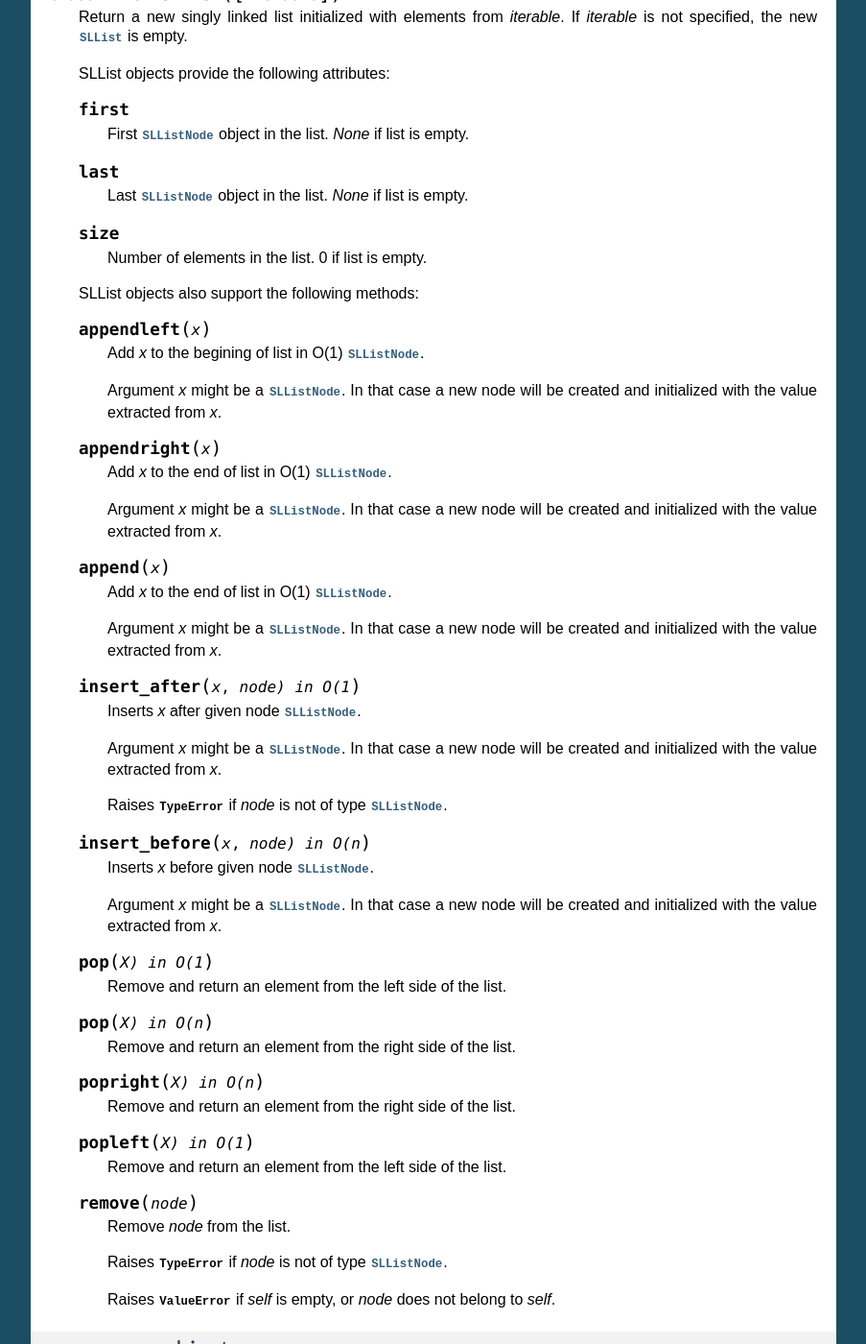
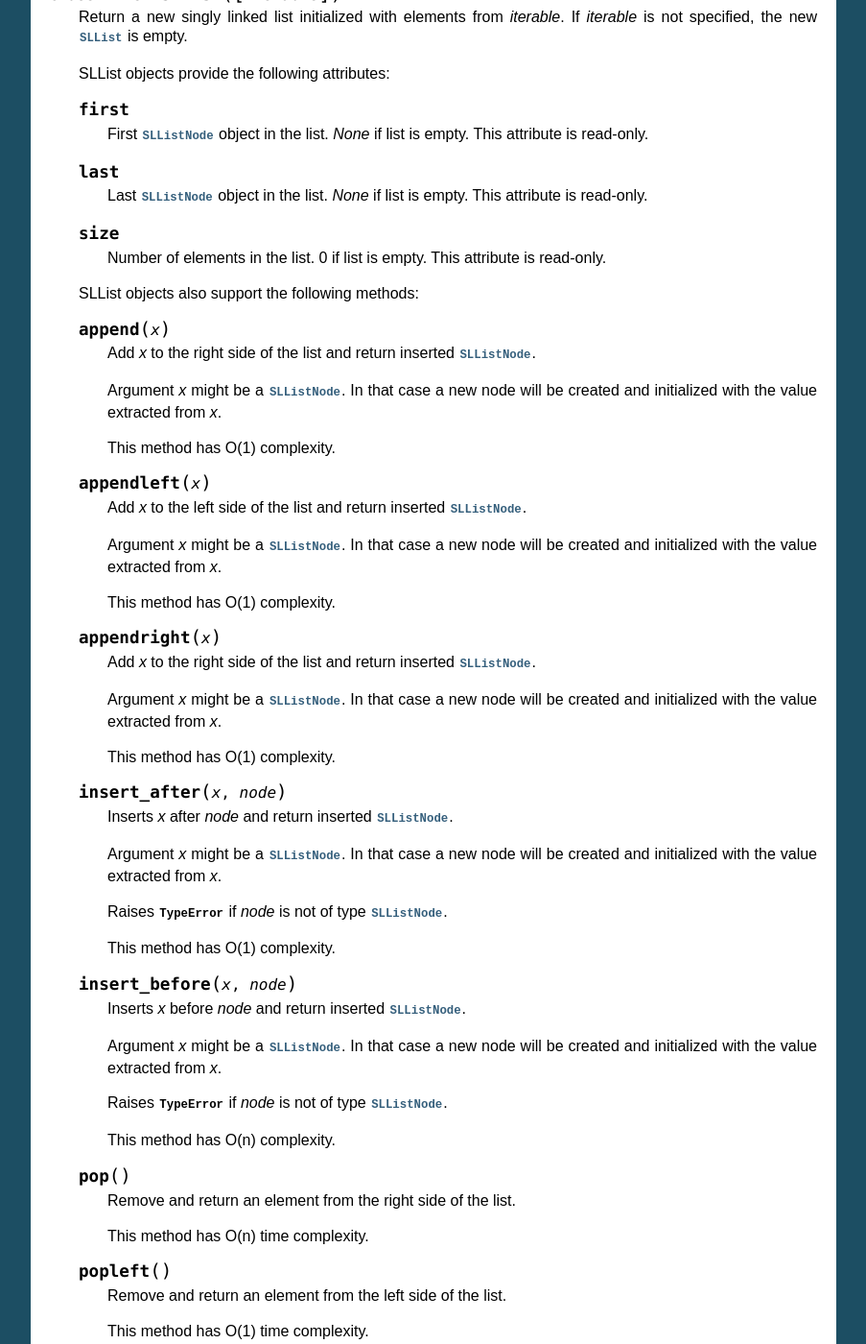
Before and after one commit to ajakubek/python-llist, a Sphinx documentation site: the page built from docs/index.rst, in a window 1280 px wide and 1400 px high, scrolled down 4233 px. Shown: the whole window at 96% size, without its empty margins (198-1101 px from the left). Built offline with Sphinx 7.4.7, drawn with Linux system fonts in a browser that asks for light colours; some of the changed text lies outside the part shown.

Commit message:
Extended documentation for some methods

```diff
--- a/docs/index.rst
+++ b/docs/index.rst
@@ -34,16 +34,20 @@ recently accessed node which allows O(1) access to consecutive indexes.
    .. attribute:: first
 
       First :class:`DLListNode` object in the list. `None` if list is empty.
+      This attribute is read-only.
 
    .. attribute:: last
 
       Last :class:`DLListNode` object in the list. `None` if list is empty.
+      This attribute is read-only.
 
    .. attribute:: size
 
       Number of elements in the list. 0 if list is empty.
+      This attribute is read-only.
 
-   DLList objects also support the following methods:
+   DLList objects also support the following methods (all methods below have
+   O(1) time complexity):
 
    .. method:: append(x)
 
@@ -289,83 +294,100 @@ recently accessed node which allows O(1) access to consecutive indexes.
    .. attribute:: first
 
       First :class:`SLListNode` object in the list. `None` if list is empty.
+      This attribute is read-only.
 
    .. attribute:: last
 
       Last :class:`SLListNode` object in the list. `None` if list is empty.
+      This attribute is read-only.
 
    .. attribute:: size
 
       Number of elements in the list. 0 if list is empty.
+      This attribute is read-only.
 
    SLList objects also support the following methods:
 
-   .. method:: appendleft(x)
+   .. method:: append(x)
 
-      Add *x* to the begining of list in O(1)
+      Add *x* to the right side of the list and return inserted
       :class:`SLListNode`.
 
       Argument *x* might be a :class:`SLListNode`. In that case a new
       node will be created and initialized with the value extracted from *x*.
 
-   .. method:: appendright(x)
+      This method has O(1) complexity.
 
-      Add *x* to the end of list in O(1)
+   .. method:: appendleft(x)
+
+      Add *x* to the left side of the list and return inserted
       :class:`SLListNode`.
 
       Argument *x* might be a :class:`SLListNode`. In that case a new
       node will be created and initialized with the value extracted from *x*.
 
-   .. method:: append(x)
+      This method has O(1) complexity.
 
-      Add *x* to the end of list in O(1)
+   .. method:: appendright(x)
+
+      Add *x* to the right side of the list and return inserted
       :class:`SLListNode`.
 
       Argument *x* might be a :class:`SLListNode`. In that case a new
       node will be created and initialized with the value extracted from *x*.
 
-   .. method:: insert_after(x, node) in O(1)
+      This method has O(1) complexity.
 
-      Inserts *x* after given node
-      :class:`SLListNode`.
+   .. method:: insert_after(x, node)
+
+      Inserts *x* after *node* and return inserted :class:`SLListNode`.
 
       Argument *x* might be a :class:`SLListNode`. In that case a new
       node will be created and initialized with the value extracted from *x*.
 
       Raises :exc:`TypeError` if *node* is not of type :class:`SLListNode`.
 
-   .. method:: insert_before(x, node) in O(n)
+      This method has O(1) complexity.
 
-      Inserts *x* before given node
-      :class:`SLListNode`.
+   .. method:: insert_before(x, node)
+
+      Inserts *x* before *node* and return inserted :class:`SLListNode`.
 
       Argument *x* might be a :class:`SLListNode`. In that case a new
       node will be created and initialized with the value extracted from *x*.
 
-   .. method:: pop(X) in O(1)
+      Raises :exc:`TypeError` if *node* is not of type :class:`SLListNode`.
+
+      This method has O(n) complexity.
+
+   .. method:: pop()
+
+      Remove and return an element from the right side of the list.
+
+      This method has O(n) time complexity.
+
+   .. method:: popleft()
 
       Remove and return an element from the left side of the list.
 
-   .. method:: pop(X) in O(n)
+      This method has O(1) time complexity.
+
+   .. method:: popright()
 
       Remove and return an element from the right side of the list.
 
-   .. method:: popright(X) in O(n)
-
-      Remove and return an element from the right side of the list.
-
-   .. method:: popleft(X) in O(1)
-
-      Remove and return an element from the left side of the list.
+      This method has O(n) time complexity.
 
    .. method:: remove(node)
 
-     Remove *node* from the list.
+      Remove *node* from the list.
 
-     Raises :exc:`TypeError` if *node* is not of type :class:`SLListNode`.
+      Raises :exc:`TypeError` if *node* is not of type :class:`SLListNode`.
 
-     Raises :exc:`ValueError` if *self* is empty, or *node* does
-     not belong to *self*.
+      Raises :exc:`ValueError` if *self* is empty, or *node* does
+      not belong to *self*.
+
+      This method has O(n) time complexity.
 
 
 :class:`SLListNode` objects
```
Also changed, not shown: other parts of docs/index.rst (+4 -3 lines).
